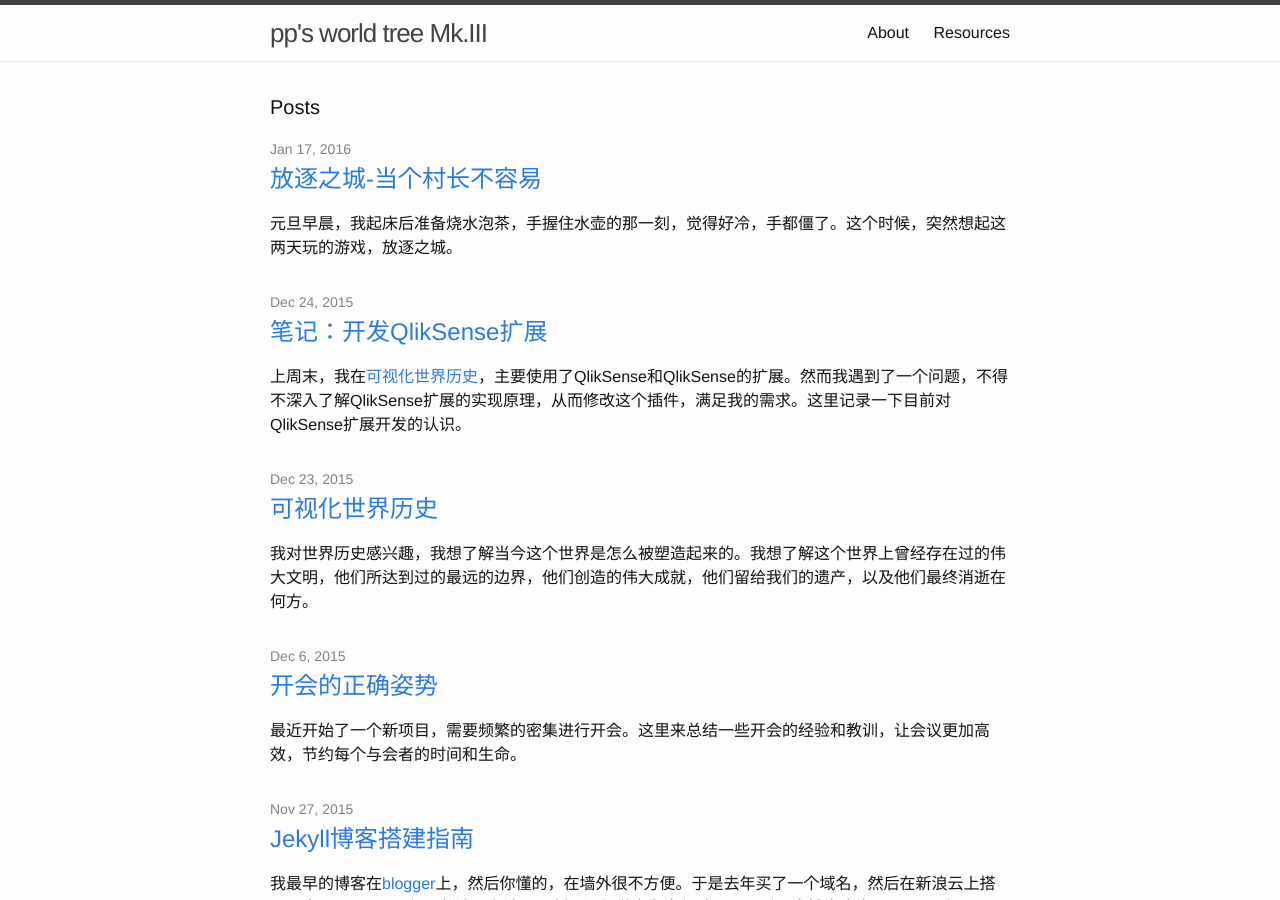
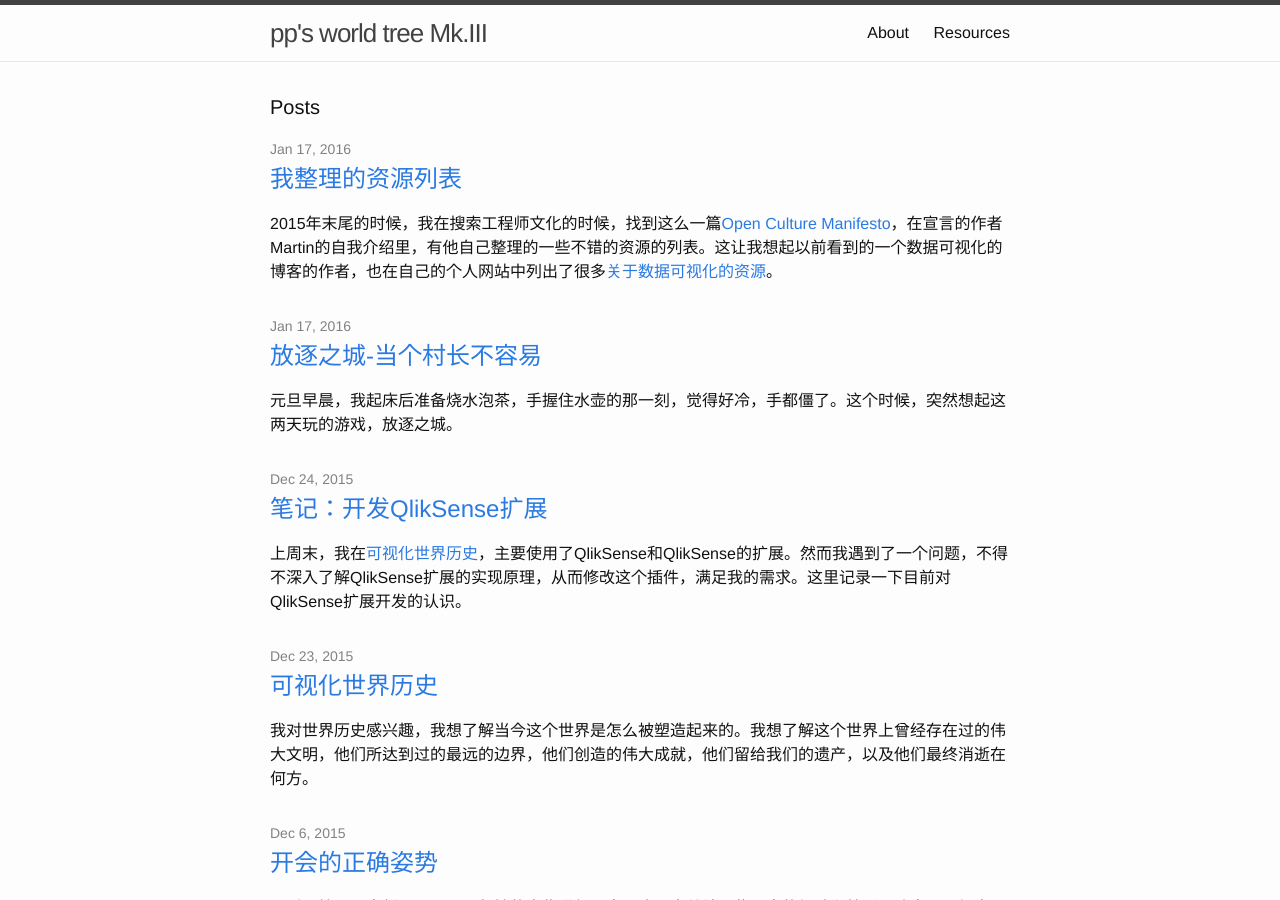
Before and after one commit to pp2moonbird/pp2moonbird.github.io, a Jekyll site: the page built from index.html, in a window 1280 px wide and 900 px high. Built offline with Jekyll 4.4.1, drawn with Linux system fonts in a browser that asks for light colours.

Commit message:
add resources intro

```diff
--- a/_posts/2016-01-16-Banished-Game.markdown
+++ b/_posts/2016-01-16-Banished-Game.markdown
@@ -43,7 +43,8 @@ categories: game
 在初期进行建造的时候，在建筑工地旁边空出一些地方来设置料堆可以节约工人搬运材料的时间
 
 ###人口的控制
-人口的控制是游戏中最大的难点，首先，玩家的成就就是创建一个尽可能大的稳定的社会，但是，如果一下子让人口激增，就会进入资源短缺的陷阱。另外，如果忘记增加人口，也有可能产生人口萎缩的问题。 对此，我的做法有两条
+人口的控制是游戏中最大的难点，首先，玩家的成就就是创建一个尽可能大的稳定的社会，但是，如果一下子让人口激增，就会进入资源短缺的陷阱。另外，如果忘记增加人口，也有可能产生人口萎缩的问题。 对此，我的做法有两条:
+
 1. 每个季度增加一个房子，不能同时增加多个房子，保证人口增长的稳定性，避免人口生育的高峰
 2. 检查每个新房子入住后，新人的年龄，如果新人的年龄偏大，说明需要增加更多的房子来增加人口，如果新人的年龄偏小，可以放缓房子的建造速度。 我设定的阈值是25，不过这个并没有什么根据。
 
--- /dev/null
+++ b/_posts/2016-01-16-Create-Resource-List.markdown
@@ -0,0 +1,10 @@
+---
+layout: post
+title: "我整理的资源列表"
+date : 2016-01-17 22:47:21 +8000
+categories: meta
+---
+
+2015年末尾的时候，我在搜索工程师文化的时候，找到这么一篇[Open Culture Manifesto](https://openculturemanifesto.org/)，在宣言的作者Martin的自我介绍里，有他自己整理的一些不错的资源的列表。这让我想起以前看到的一个数据可视化的博客的作者，也在自己的个人网站中列出了很多[关于数据可视化的资源](http://policyviz.com/resources/design-and-code-tools/)。
+
+我觉得这是一个很好的尝试，一个是对自己的已有的资源的整理，同时还能给其他人带来帮助，所以，最近我也整理了一份出来。可以直接点击站点右上角的[Resources](http://www.pprollingstar.com/resources/)进行访问。
```
